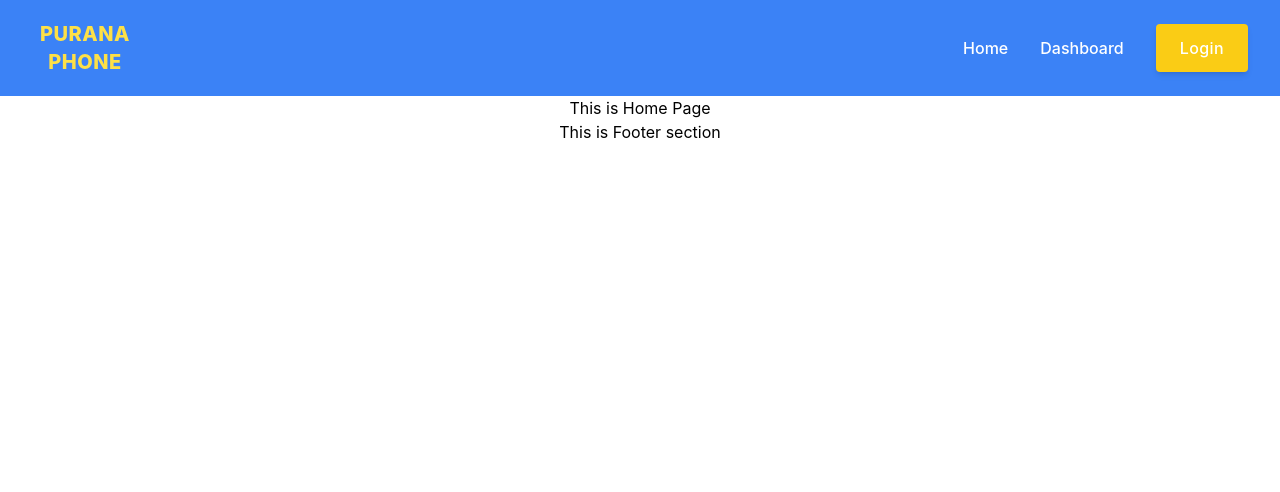
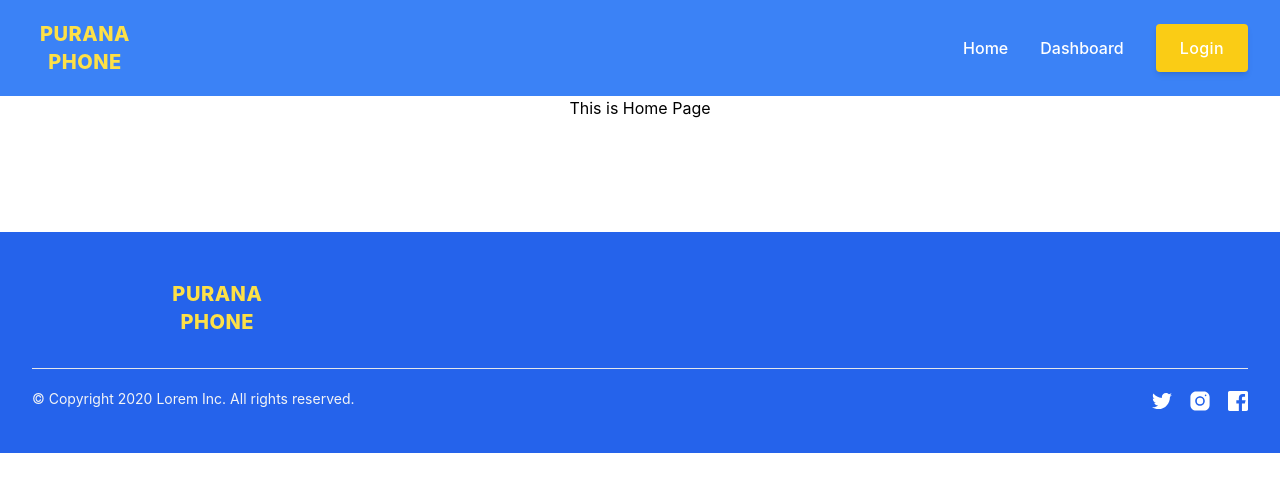
Before and after one commit to hussainali2023/purana-phone-client, a React (Create React App) app: page / in a window 1280 px wide. Shown: the top 492 px of the page. Built offline with nearby package versions, Linux system fonts and the light colour scheme; no server answers.

Commit message:
implement update user name and logout user

```diff
--- a/src/Pages/Login/Login.js
+++ b/src/Pages/Login/Login.js
@@ -44,7 +44,7 @@ const Login = () => {
   };
 
   return (
-    <div>
+    <div className=" mb-48">
       <section className="h-screen">
         <div className="container px-6 py-12 h-full">
           <div className="flex justify-center items-center flex-wrap h-full g-6 text-gray-800">
--- a/src/Pages/Shared/Footer/Footer.js
+++ b/src/Pages/Shared/Footer/Footer.js
@@ -1,9 +1,65 @@
-import React from "react";
+import { Link } from "react-router-dom";
 
 const Footer = () => {
   return (
-    <div>
-      <h1>This is Footer section</h1>
+    <div className="bottom-0 mt-28 bg-blue-600">
+      <div className="px-4 pt-12 mx-auto sm:max-w-xl md:max-w-full lg:max-w-screen-xl md:px-24 lg:px-8">
+        <div className="grid gap-16 row-gap-10 mb-8 lg:grid-cols-6">
+          <div className="md:max-w-md lg:col-span-2">
+            <Link to="/" className="inline-flex items-center">
+              <div className="ml-2  text-xl font-extrabold tracking-wide text-yellow-300 uppercase">
+                <span className=" leading-none">Purana</span>
+                <br />
+                <span className="leading-none">Phone</span>
+              </div>
+            </Link>
+          </div>
+        </div>
+        <div className="flex flex-col justify-between pt-5 pb-10 border-t border-deep-purple-accent-200 sm:flex-row">
+          <p className="text-sm text-gray-100">
+            © Copyright 2020 Lorem Inc. All rights reserved.
+          </p>
+          <div className="flex items-center mt-4 space-x-4 sm:mt-0">
+            <a
+              href="/"
+              className="transition-colors duration-300 text-deep-purple-100 hover:text-teal-accent-400"
+            >
+              <svg
+                viewBox="0 0 24 24"
+                fill="currentColor"
+                className="h-5 text-white"
+              >
+                <path d="M24,4.6c-0.9,0.4-1.8,0.7-2.8,0.8c1-0.6,1.8-1.6,2.2-2.7c-1,0.6-2,1-3.1,1.2c-0.9-1-2.2-1.6-3.6-1.6 c-2.7,0-4.9,2.2-4.9,4.9c0,0.4,0,0.8,0.1,1.1C7.7,8.1,4.1,6.1,1.7,3.1C1.2,3.9,1,4.7,1,5.6c0,1.7,0.9,3.2,2.2,4.1 C2.4,9.7,1.6,9.5,1,9.1c0,0,0,0,0,0.1c0,2.4,1.7,4.4,3.9,4.8c-0.4,0.1-0.8,0.2-1.3,0.2c-0.3,0-0.6,0-0.9-0.1c0.6,2,2.4,3.4,4.6,3.4 c-1.7,1.3-3.8,2.1-6.1,2.1c-0.4,0-0.8,0-1.2-0.1c2.2,1.4,4.8,2.2,7.5,2.2c9.1,0,14-7.5,14-14c0-0.2,0-0.4,0-0.6 C22.5,6.4,23.3,5.5,24,4.6z" />
+              </svg>
+            </a>
+            <a
+              href="/"
+              className="transition-colors duration-300 text-deep-purple-100 hover:text-teal-accent-400"
+            >
+              <svg
+                viewBox="0 0 30 30"
+                fill="currentColor"
+                className="h-6 text-white"
+              >
+                <circle cx="15" cy="15" r="4" />
+                <path d="M19.999,3h-10C6.14,3,3,6.141,3,10.001v10C3,23.86,6.141,27,10.001,27h10C23.86,27,27,23.859,27,19.999v-10   C27,6.14,23.859,3,19.999,3z M15,21c-3.309,0-6-2.691-6-6s2.691-6,6-6s6,2.691,6,6S18.309,21,15,21z M22,9c-0.552,0-1-0.448-1-1   c0-0.552,0.448-1,1-1s1,0.448,1,1C23,8.552,22.552,9,22,9z" />
+              </svg>
+            </a>
+            <a
+              href="/"
+              className="transition-colors duration-300 text-deep-purple-100 hover:text-teal-accent-400"
+            >
+              <svg
+                viewBox="0 0 24 24"
+                fill="currentColor"
+                className="h-5 text-white"
+              >
+                <path d="M22,0H2C0.895,0,0,0.895,0,2v20c0,1.105,0.895,2,2,2h11v-9h-3v-4h3V8.413c0-3.1,1.893-4.788,4.659-4.788 c1.325,0,2.463,0.099,2.795,0.143v3.24l-1.918,0.001c-1.504,0-1.795,0.715-1.795,1.763V11h4.44l-1,4h-3.44v9H22c1.105,0,2-0.895,2-2 V2C24,0.895,23.105,0,22,0z" />
+              </svg>
+            </a>
+          </div>
+        </div>
+      </div>
     </div>
   );
 };
--- a/src/Pages/Shared/Navbar/Navbar.js
+++ b/src/Pages/Shared/Navbar/Navbar.js
@@ -1,8 +1,14 @@
-import React, { useState } from "react";
+import React, { useContext, useState } from "react";
 import { Link } from "react-router-dom";
+import { AuthContext } from "../../../contexts/AuthProvider";
 
 const Navbar = () => {
   const [isMenuOpen, setIsMenuOpen] = useState(false);
+  const { user, logOut } = useContext(AuthContext);
+  const handleLogOut = () => {
+    logOut();
+  };
+
   const listItems = (
     <React.Fragment>
       <li>
@@ -11,6 +17,19 @@ const Navbar = () => {
       <li>
         <Link>Dashboard</Link>
       </li>
+      {user?.uid ? (
+        <>
+          <li>
+            <button
+              onClick={handleLogOut}
+              className="inline-flex items-center justify-center w-full h-12 px-6 tracking-wide text-white transition duration-200 rounded shadow-md bg-yellow-400 hover:bg-yellow-500"
+            >
+              Logout
+            </button>
+          </li>
+        </>
+      ) : (
+        <>
           <li>
             <Link
               to="/login"
@@ -19,6 +38,8 @@ const Navbar = () => {
               Login
             </Link>
           </li>
+        </>
+      )}
     </React.Fragment>
   );
   return (
--- a/src/Pages/SignUp/SignUp.js
+++ b/src/Pages/SignUp/SignUp.js
@@ -5,7 +5,7 @@ import { Link } from "react-router-dom";
 import { AuthContext } from "../../contexts/AuthProvider";
 
 const SignUp = () => {
-  const { createUser, loading } = useContext(AuthContext);
+  const { createUser, updateUser } = useContext(AuthContext);
   const {
     register,
     formState: { error },
@@ -20,7 +20,17 @@ const SignUp = () => {
         // Signed in
         const user = userCredential.user;
         console.log(user);
-        toast.success("Registration Successfull");
+        const userInfo = {
+          displayName: data.name,
+        };
+        updateUser(userInfo)
+          .then(() => {
+            toast.success("Registration Successfull");
+          })
+          .catch((err) => {
+            console.log(err);
+          });
+
         // ...
       })
       .catch((error) => {
@@ -32,7 +42,7 @@ const SignUp = () => {
   };
 
   return (
-    <div>
+    <div className=" mb-80 lg:mb-24">
       <section className="h-screen">
         <div className="container px-6 py-12 h-full">
           <div className="flex justify-center items-center flex-wrap h-full g-6 text-gray-800">
--- a/src/contexts/AuthProvider.js
+++ b/src/contexts/AuthProvider.js
@@ -5,6 +5,8 @@ import {
   onAuthStateChanged,
   signInWithEmailAndPassword,
   signInWithPopup,
+  signOut,
+  updateProfile,
 } from "firebase/auth";
 import app from "../firebase/firebase.config";
 
@@ -25,9 +27,18 @@ const AuthProvider = ({ children }) => {
     return signInWithEmailAndPassword(auth, email, password);
   };
 
+  const updateUser = (userInfo) => {
+    return updateProfile(auth.currentUser, userInfo);
+  };
+
   const googleLogin = (provider) => {
     setLoading(true);
     return signInWithPopup(auth, provider);
+  };
+
+  const logOut = () => {
+    setLoading(true);
+    return signOut(auth);
   };
 
   useEffect(() => {
@@ -44,6 +55,8 @@ const AuthProvider = ({ children }) => {
     createUser,
     signInUser,
     googleLogin,
+    updateUser,
+    logOut,
   };
   return (
     <AuthContext.Provider value={authInfo}>{children}</AuthContext.Provider>
```
Lines whose indentation alone changed are shown as unchanged.
